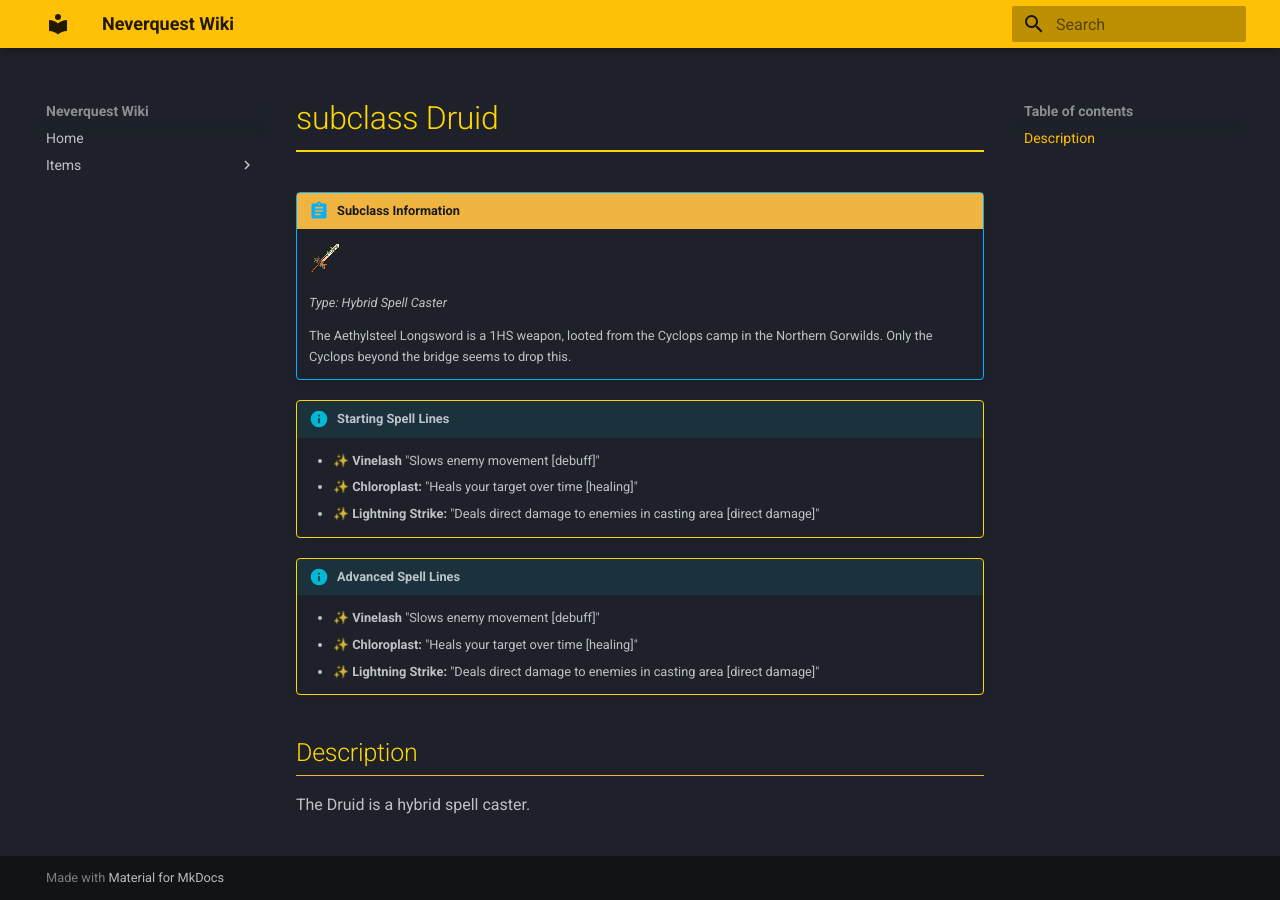
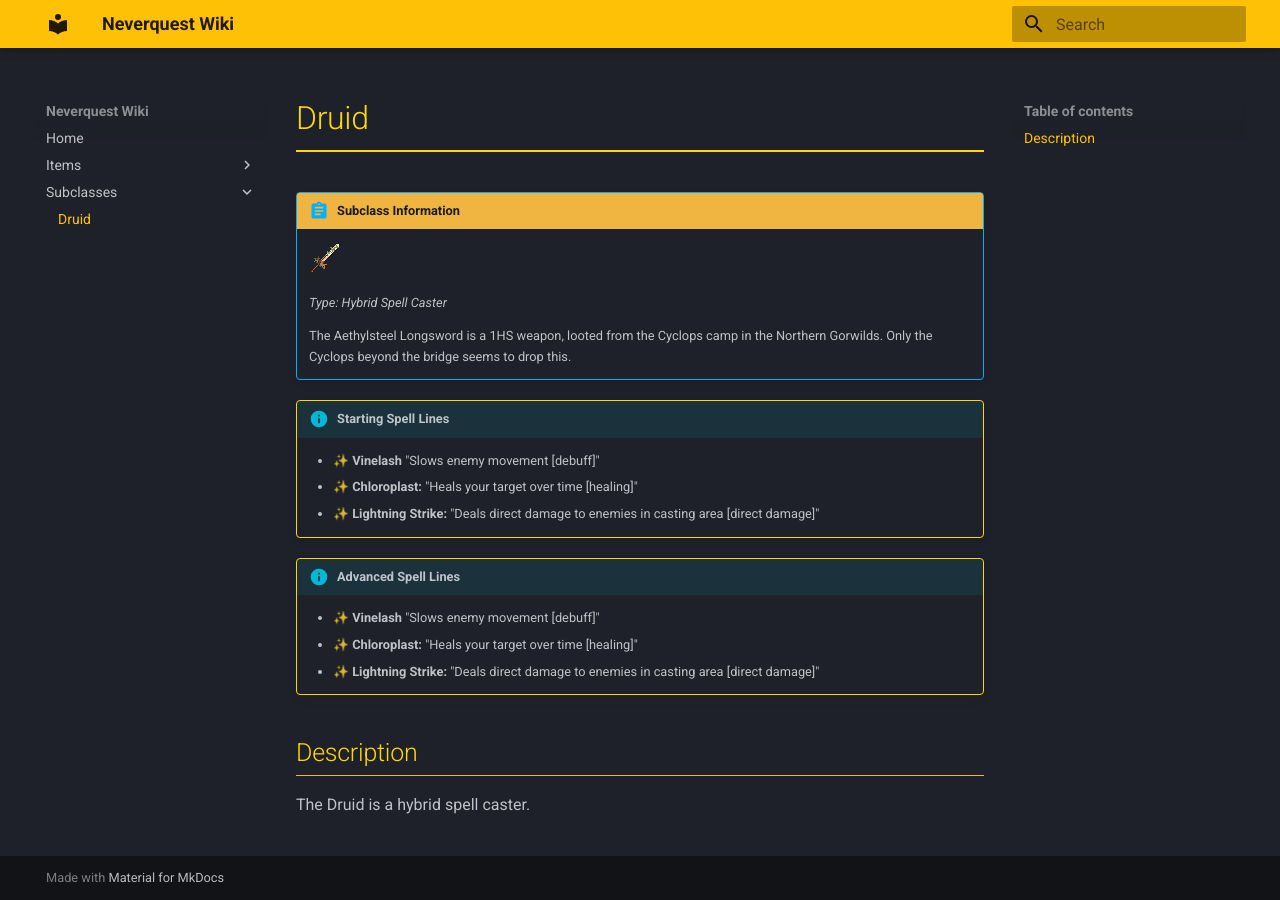
Before and after one commit to NeverQuest-Ben/NeverQuest, an MkDocs documentation site: the page built from docs/mechanics/subclass_Druid.md, in a window 1280 px wide. Built offline with MkDocs 1.6.1 and Material for MkDocs 9.7.7, drawn with Linux system fonts in a browser that asks for light colours.

Commit message:
Update mkdocs.yml

```diff
--- a/mkdocs.yml
+++ b/mkdocs.yml
@@ -17,6 +17,8 @@
   - Home: index.md
   - Items:
     - Aethylsteel Longsword: itemDatabase/Aethylsteel_Longsword.md
+  - Subclasses:
+    - Druid: mechanics/subclass_Druid.md
 
 extra_css:
   - stylesheets/extra.css
```
